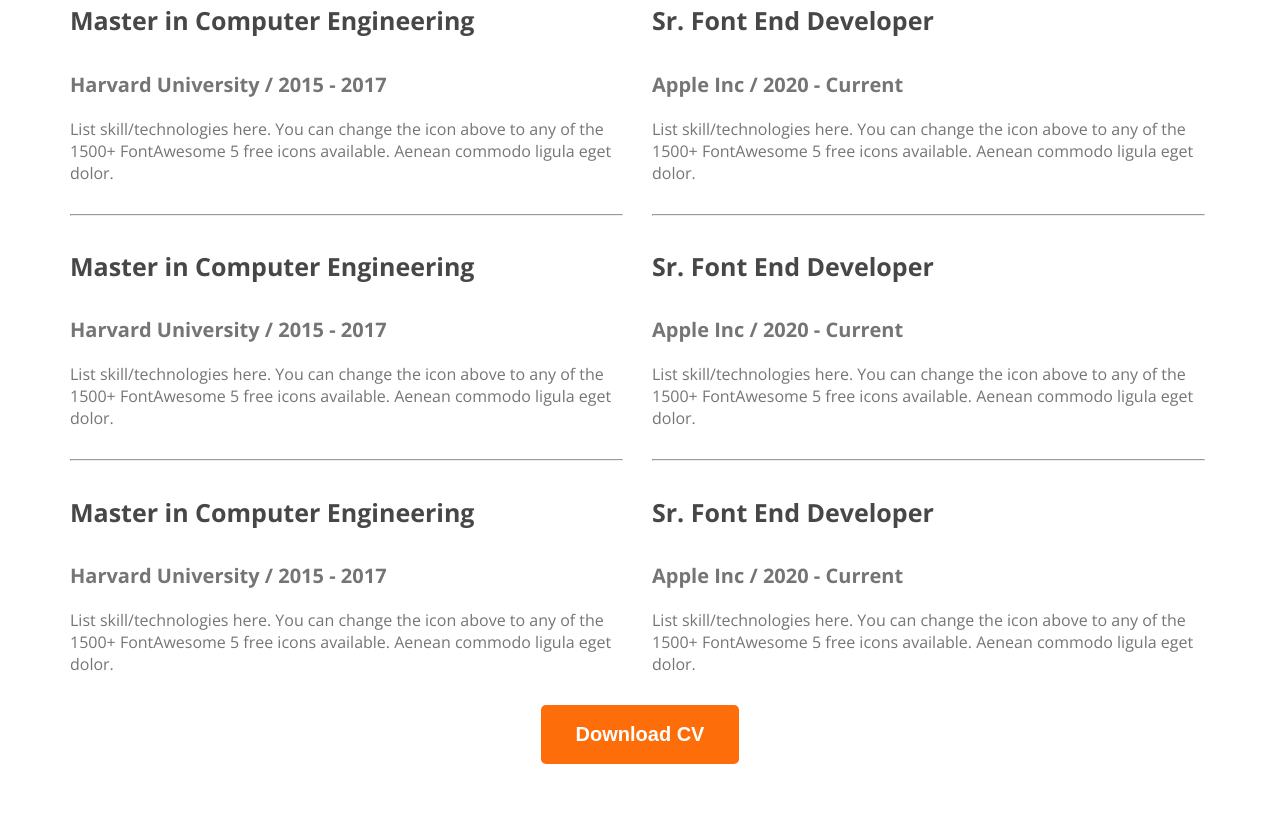
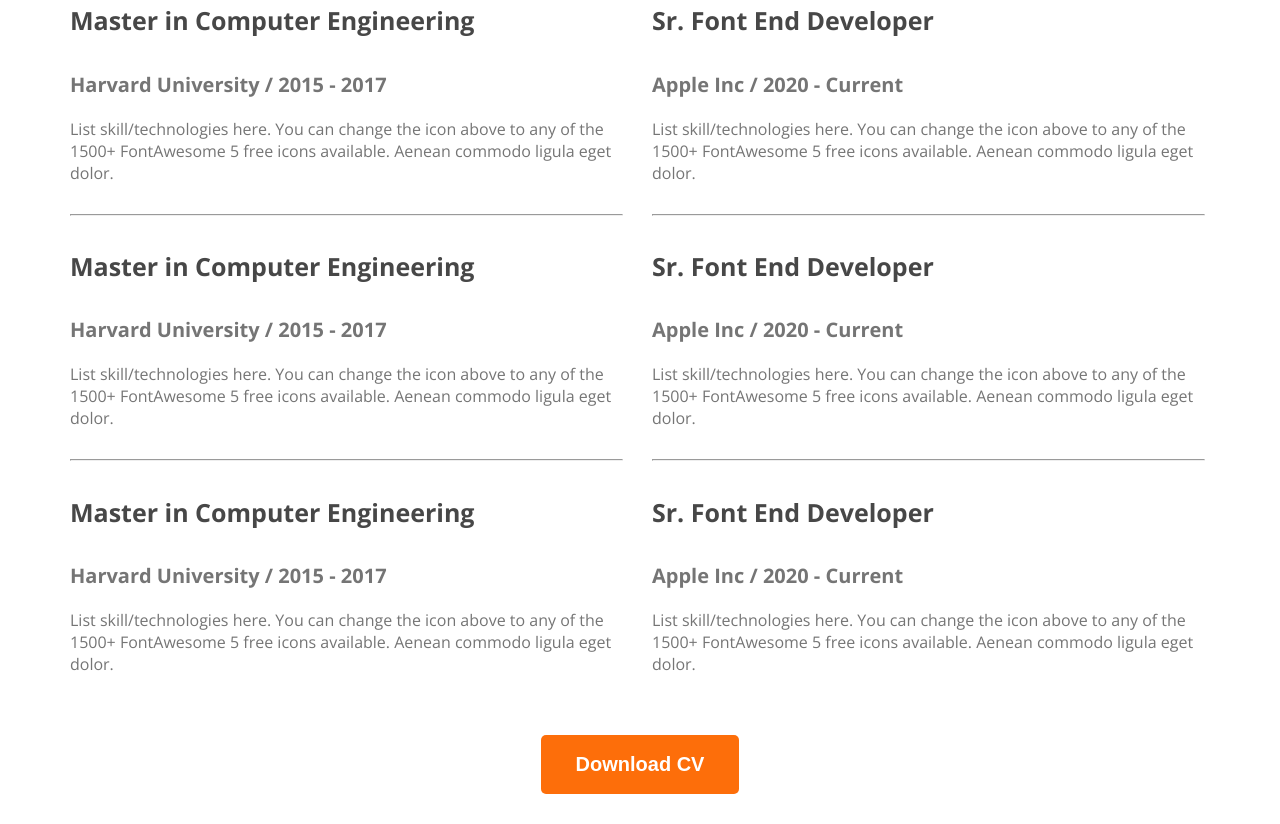
Before and after one commit to sazzadhossainshimanto/first-protfolio-site, a plain HTML site: page index.html in a window 1280 px wide. Shown: the part 2554-3378 px from the top of the page. Before the commit the page ends 3318 px from the top, so only its background shows below. Drawn offline with nearby package versions, Linux system fonts and the light colour scheme.

Commit message:
add padding and margin

```diff
--- a/index.html
+++ b/index.html
@@ -148,7 +148,7 @@
                                 </div>
                         </div>
                         <div class="buttlne-style">
-                        <button class="btn-primary">Download CV</button>
+                        <button class="btn-primary buttne-design">Download CV</button>
                         </div>
                 </section>
         </main>
--- a/style/style.css
+++ b/style/style.css
@@ -193,5 +193,9 @@
 
 }
 .buttlne-style{
+
         text-align: center;
 }
+.buttne-design{
+        margin: 30px;
+}
```
